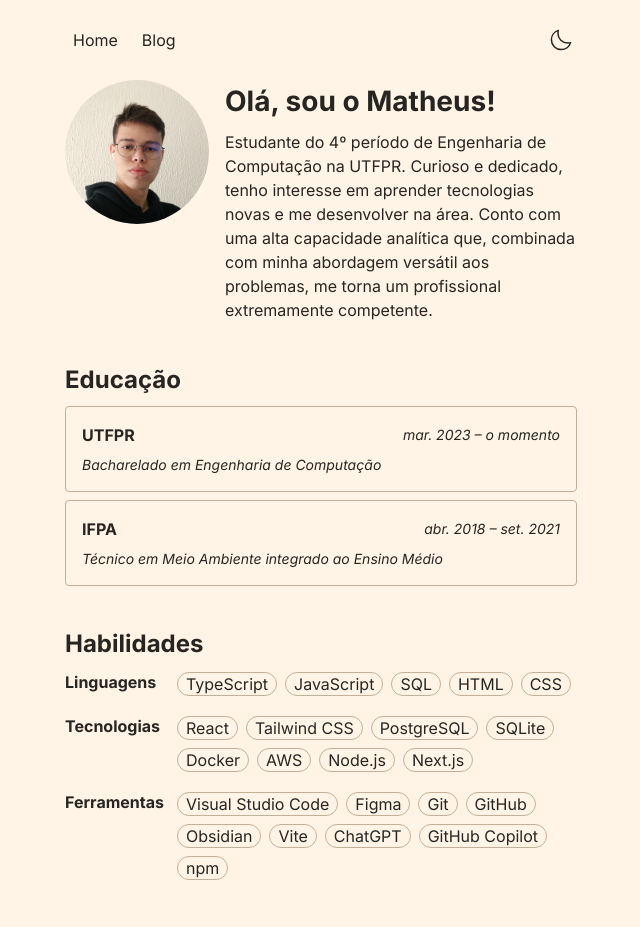
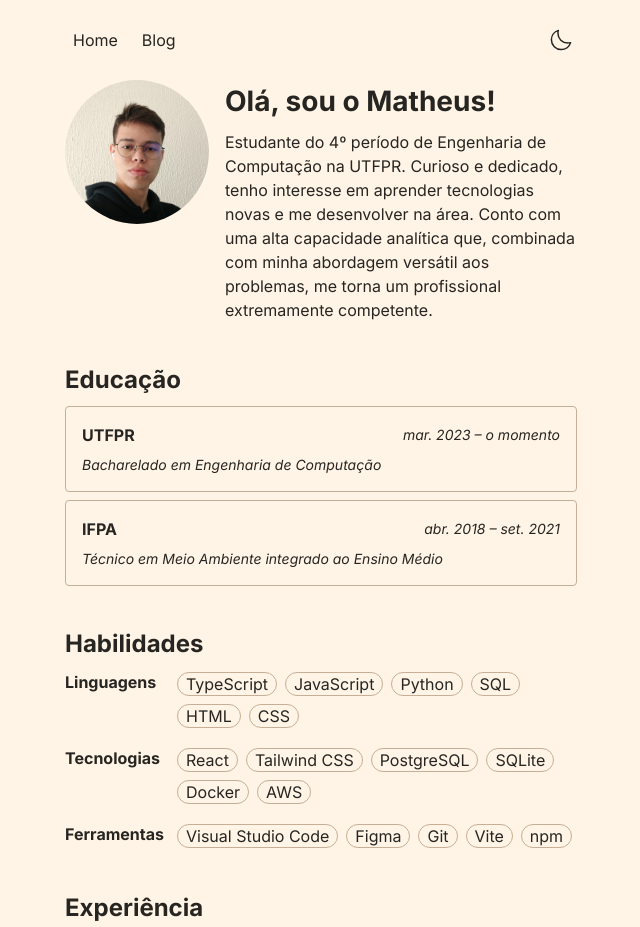
Before and after one commit to mcavalcantes/website, a React (Vite) app: page / in a window 1280 px wide. Shown: the top 927 px of the page, without its empty margins (319-959 px from the left). Built offline with nearby package versions, Linux system fonts and the light colour scheme.

Commit message:
changed some more stuff

```diff
--- a/src/constants/constants.ts
+++ b/src/constants/constants.ts
@@ -49,6 +49,7 @@ export const SKILLS: Array<Skill> = [
     ITEMS: [
       "TypeScript",
       "JavaScript",
+      "Python",
       "SQL",
       "HTML",
       "CSS",
@@ -63,8 +64,6 @@ export const SKILLS: Array<Skill> = [
       "SQLite",
       "Docker",
       "AWS",
-      "Node.js",
-      "Next.js",
     ],
   },
   {
@@ -73,11 +72,7 @@ export const SKILLS: Array<Skill> = [
       "Visual Studio Code",
       "Figma",
       "Git",
-      "GitHub",
-      "Obsidian",
       "Vite",
-      "ChatGPT",
-      "GitHub Copilot",
       "npm",
     ],
   },
```
